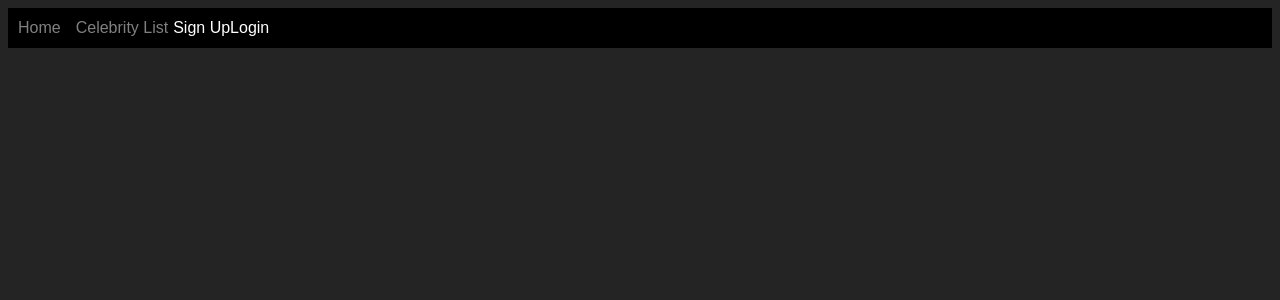
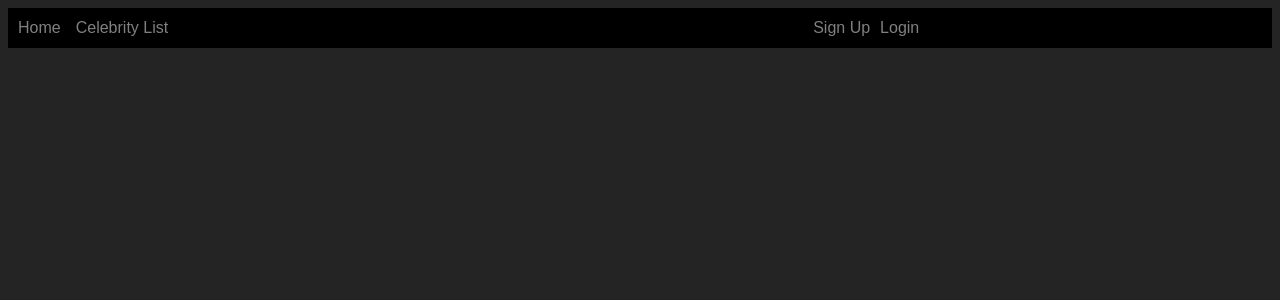
Before and after one commit to jsparks404/Celebrity-Cars, a Django app: page / in a window 1280 px wide. Shown: the top 300 px of the page. Run offline with Django 4.2, Linux system fonts and the light colour scheme; data that the repository does not hold is empty.

Commit message:
css on nav bar

```diff
--- a/main_app/static/styles/main.css
+++ b/main_app/static/styles/main.css
@@ -4,6 +4,7 @@ body {
 }
 
 .nav {
+    position: relative;
     display: flex;
     background-color: black;
     height: 40px;
@@ -22,6 +23,34 @@ body {
     margin: 10px;
     color: gray;
 }
+
+.login_out {
+
+
+}
+
+.signup_button {
+    color: gray;
+
+    position: relative;
+    right: -640px;
+}
+
+.login_button {
+    color: gray;
+
+    position: relative;
+    right: -650px;
+}
+
+.logout_button {
+    color: gray;
+    position: relative;
+    right: -700px;
+}
+
+
+
 
 a {
     text-decoration: none;
--- a/main_app/templates/base.html
+++ b/main_app/templates/base.html
@@ -14,7 +14,7 @@
         <a class="home_link" href="/">Home</a>
         <a class="celeb_link" href="/celebrities/">Celebrity List</a>
         {% if user.is_authenticated%}
-        <div class="login/out">
+        <div class="login_out">
             <a class="logout_button" href="{% url 'logout' %}">Logout</a>
             {% else %}
             <a class="signup_button" href="{% url 'signup' %}">Sign Up</a>
```
Also changed, not shown: README.md.
